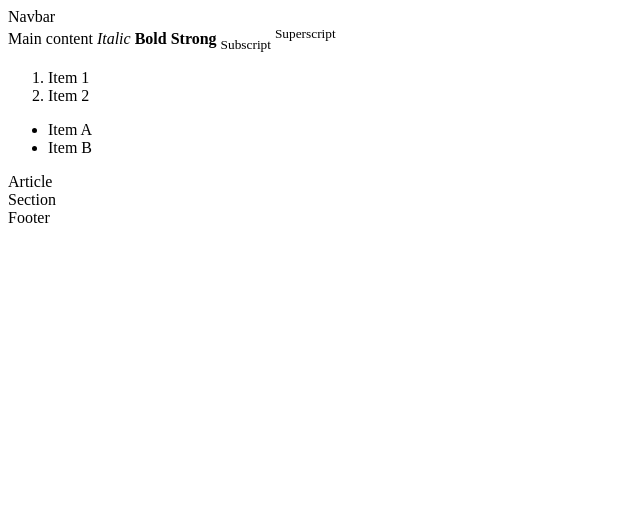
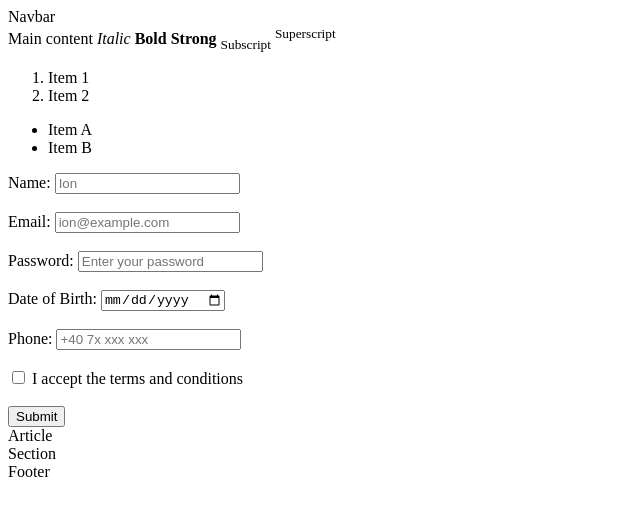
Before and after one commit to alexmakvas/TW26-Macovei-Alexandr, a plain HTML site: page index.html in a window 1280 px wide. Shown: the whole page, without its empty margins (0-640 px from the left). Drawn offline with Linux system fonts and the light colour scheme.

Commit message:
form added

```diff
--- a/index.html
+++ b/index.html
@@ -26,6 +26,38 @@
             <li>Item B</li>
     </main>
 
+
+<!--
+    -name
+    -email
+    -password
+    -data nasterii
+    -telefon
+    -acceptare termeni si conditii
+    -submit
+-->
+    <form>
+        <label for="name">Name:</label>
+        <input type="text" id="name" name="name" placeholder="Ion"><br><br>
+
+        <label for="email">Email:</label>
+        <input type="email" id="email" name="email" placeholder="ion@example.com"><br><br>
+
+        <label for="password">Password:</label>
+        <input type="password" id="password" name="password" placeholder="Enter your password"><br><br>
+
+        <label for="dob">Date of Birth:</label>
+        <input type="date" id="dob" name="dob"><br><br>
+
+        <label for="phone">Phone:</label>
+        <input type="tel" id="phone" name="phone" placeholder="+40 7x xxx xxx"><br><br>
+
+        <input type="checkbox" id="terms" name="terms" required>
+        <label for="terms">I accept the terms and conditions</label><br><br>
+
+        <input type="submit" value="Submit">
+    </form>
+
     <article>
         Article
     </article>
```
